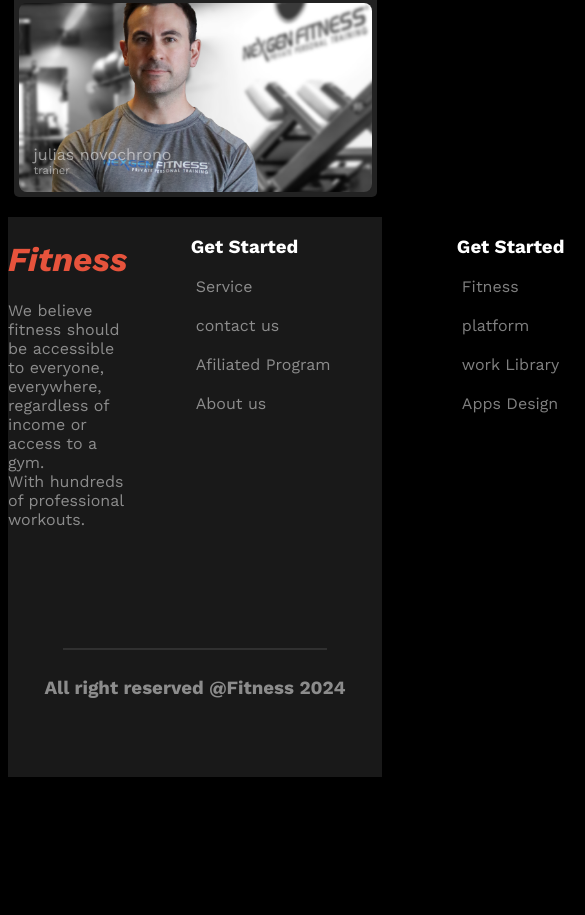
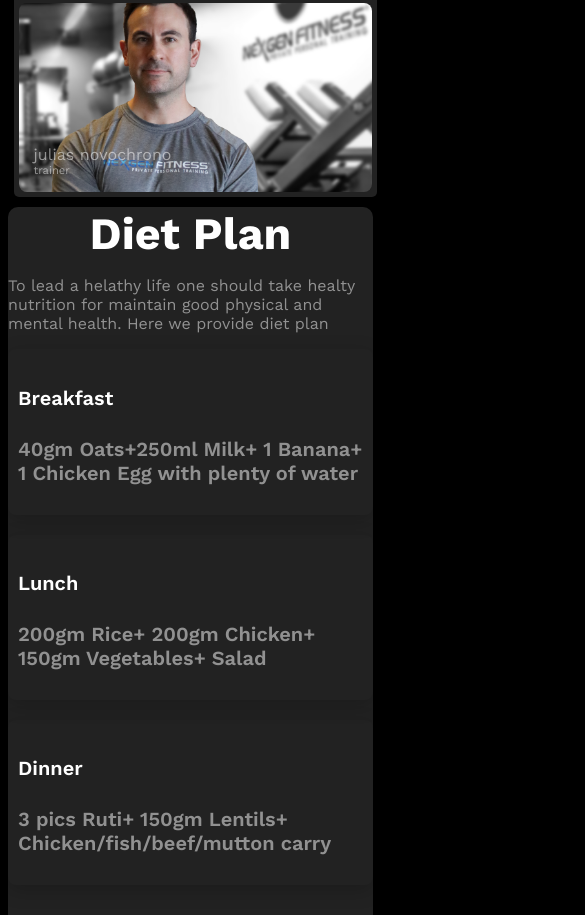
Before and after one commit to Yamlick/ph-assignment-2, a plain HTML site: page index.html in a window 390 px wide. Shown: the part 5369-6284 px from the top of the page, 585 px wide, since content can reach past the window. Before the commit the page ends 6154 px from the top, so only its background shows below. Drawn offline with nearby package versions, Linux system fonts and the light colour scheme.

Commit message:
added diet section with responsiveness

```diff
--- a/index.html
+++ b/index.html
@@ -6,8 +6,10 @@
     <title>Assignment-2</title>
     <link rel="stylesheet" href="styles/assignment2.css">
 </head>
-<body class="work-sans-font bg-1">
+
     <header class="bg-h">
+        <body class="work-sans-font bg-1">
+
         <nav class="navbar display-flex">
             <h3 class="brand text-tomato"><i>Fitness</i></h3>
             <ul class="nav-links display-flex hide">
@@ -18,7 +20,14 @@
             </ul>
 
 
+
         </nav>
+        <!-- <button id="experience-badge" class="btn-extra">
+            <span id="experience-year ">500+</span>
+            <br>
+            <span>Free workout video</span>
+
+          </button>  -->
         <div class="banner display-flex">
           <div class="banner-container-1">
             <h1 class="banner-title text-b-white">
@@ -37,6 +46,7 @@
           <div class="banner-container-2">
 
             <img class="banner-image" src="images/Images 2.png" alt="">
+
 
           </div>
         </div>
@@ -254,6 +264,53 @@
 
           </section>
 
+          <!-- diet plan section start  -->
+          <section class="diet-container">
+            <div class="diet display-flex">
+
+                <div>
+                    <h3  class="diet-title text-b-white">Diet Plan</h3>
+                    <p class="text-s-white">
+                       To lead a helathy life one should take healty nutrition for maintain good physical and mental health. Here we provide diet plan
+                    </p>
+
+                    <!-- diet card container  -->
+                     <div class="diet-card">
+                       <h4 class="card-title text-b-white">Breakfast</h4>
+                       <p class="text-s-white card-description">
+                           40gm Oats+250ml Milk+ 1 Banana+ 1 Chicken Egg with plenty of water
+                       </p>
+                     </div>
+                    <div class="diet-card">
+                       <h4 class="card-title text-b-white">Lunch</h4>
+                       <p class="text-s-white card-description">
+                           200gm Rice+ 200gm Chicken+ 150gm Vegetables+ Salad
+                       </p>
+                     </div>
+
+                      <div class="diet-card">
+                       <h4 class="card-title text-b-white">Dinner</h4>
+                       <p class="text-s-white card-description">
+                           3 pics Ruti+ 150gm Lentils+ Chicken/fish/beef/mutton carry
+                       </p>
+                     </div>
+
+
+               </div>
+
+
+
+
+               <div class="diet-image">
+                   <img src="images/diet.png" alt="">
+
+
+               </div>
+
+            </div>
+
+        </section>
+
 
 
 
--- a/styles/assignment2.css
+++ b/styles/assignment2.css
@@ -48,7 +48,7 @@
 
 /* header styles  */
 .bg-h{
-    max-width: 1440px;
+    max-width: 1640px;
     max-height: 715px;
     background-color: #191919;
 }
@@ -56,6 +56,8 @@
 
 
 /* navbar related styles  */
+
+
 .nav-item{
     list-style: none;
     margin-right: 30px;
@@ -125,6 +127,7 @@
 .banner-image{
     width: 100%;
 }
+
 
 /* change habit related styles  */
 .habit{
@@ -377,9 +380,49 @@ td, th{
     font-size: 0.7rem;
 }
 
+/* diet plan related styles  */
+
+.diet{
+    gap: 100px;
+    width: 1200px;
+    margin: 0 auto;
+    margin-top: 20px;
+    background-color: #222222;
+
+
+    }
+.diet-title{
+    font-size: 2.8rem;
+    font-weight: 700;
+    margin: 0 auto;
+    text-align: center;
+
+
+
+}
+.diet-card{
+padding: 10px;
+border-radius: 8px;
+box-shadow: 0 5px 20px 0 rgba(1, 1, 1, 0.2);
+color: white;
+margin-bottom: 20px;
+}
+
+.diet-card, .card-title{
+font-weight: 600;
+font-size: 1.25rem;
+
+}
+
+.diet-image img{
+width: 100%;
+height: 80%;
+border-radius: 10px;
+}
+
 /* footer related styles  */
-footer{
-    width: 100%;
+ footer{
+
     height: 500px;
     background-color: #191919;
     margin-top: 20px;
@@ -389,9 +432,9 @@ footer{
     justify-content: space-between;
 
 }
-.f-container{
-    width: 100%;
-    height: 489px;
+ .f-container{
+      width: 1440px;
+
     margin: 0 auto;
     justify-items: center;
     justify-content: space-around;
@@ -429,6 +472,7 @@ footer{
         max-height: 1224px;
 
     }
+
 
     .hide{
         display: none;
@@ -545,6 +589,46 @@ footer{
 
 
     }
+    .f-container{
+        width: 300px;
+        flex-direction: column;
+        margin: 0px;
+    }
+    .info-container{
+        width: 300px;
+        flex-direction: row;
+        gap: 10px;
+        margin-left: 0;
+        justify-content: space-between;
+    }
+     /* diet responsiveness  */
+
+     .diet{
+        width: 365px;
+        margin: 0px;
+        text-align:left;
+      flex-direction: column;
+      margin-top: 10px;
+      border-radius: 10px;
+
+
+    }
+     /* footer responsiveness  */
+    footer{
+        width: 365px;
+        height: 594px;
+    }
+    .line{
+        width: 50%;
+        margin: 0 auto;
+    }
+    .f-last{
+        text-align: center;
+    }
+    .start-1, .start-2{
+        margin-bottom: 20px;
+        margin-left: 0px;
+    }
 
 
 }
```
Also changed, not shown: images/diet.png (added).
